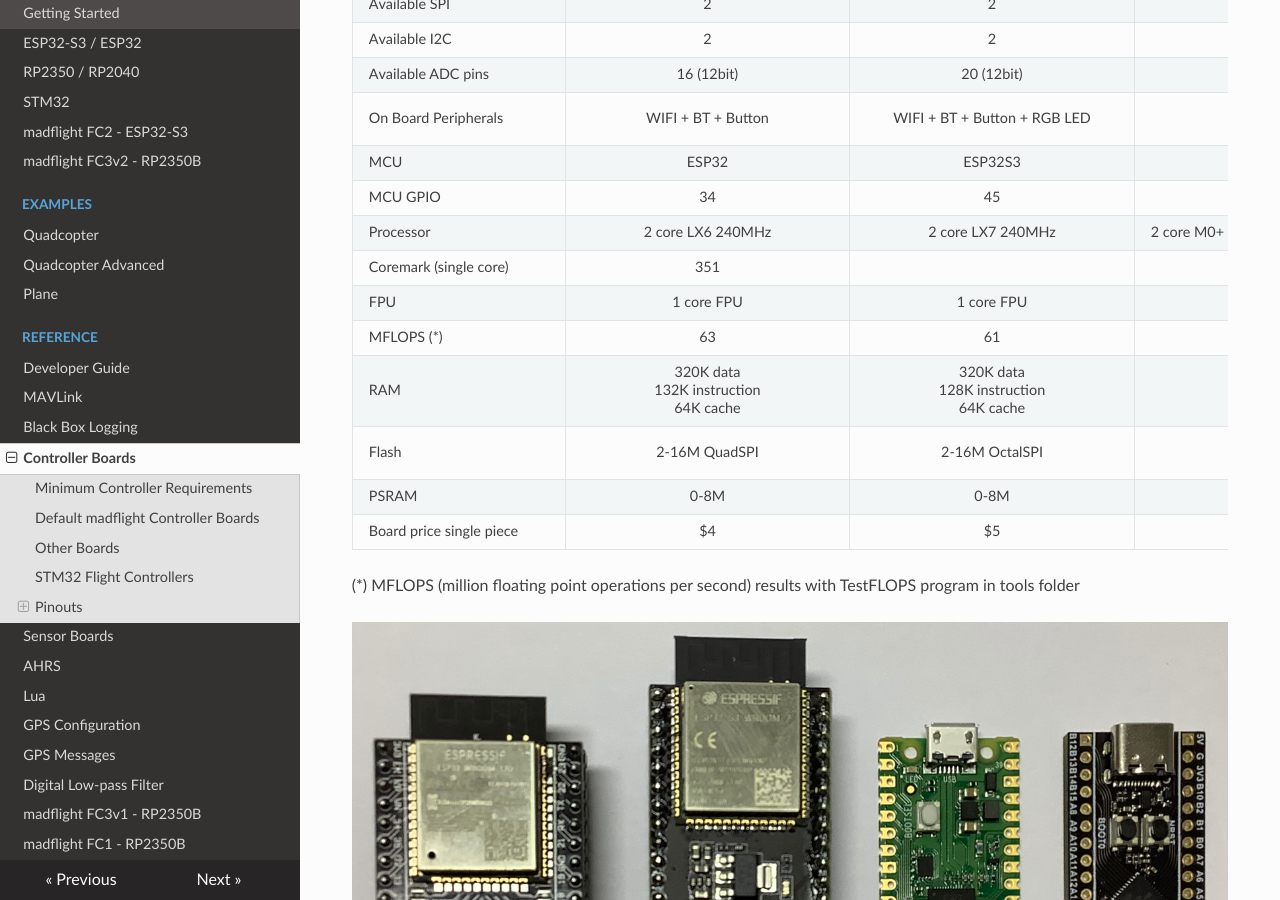
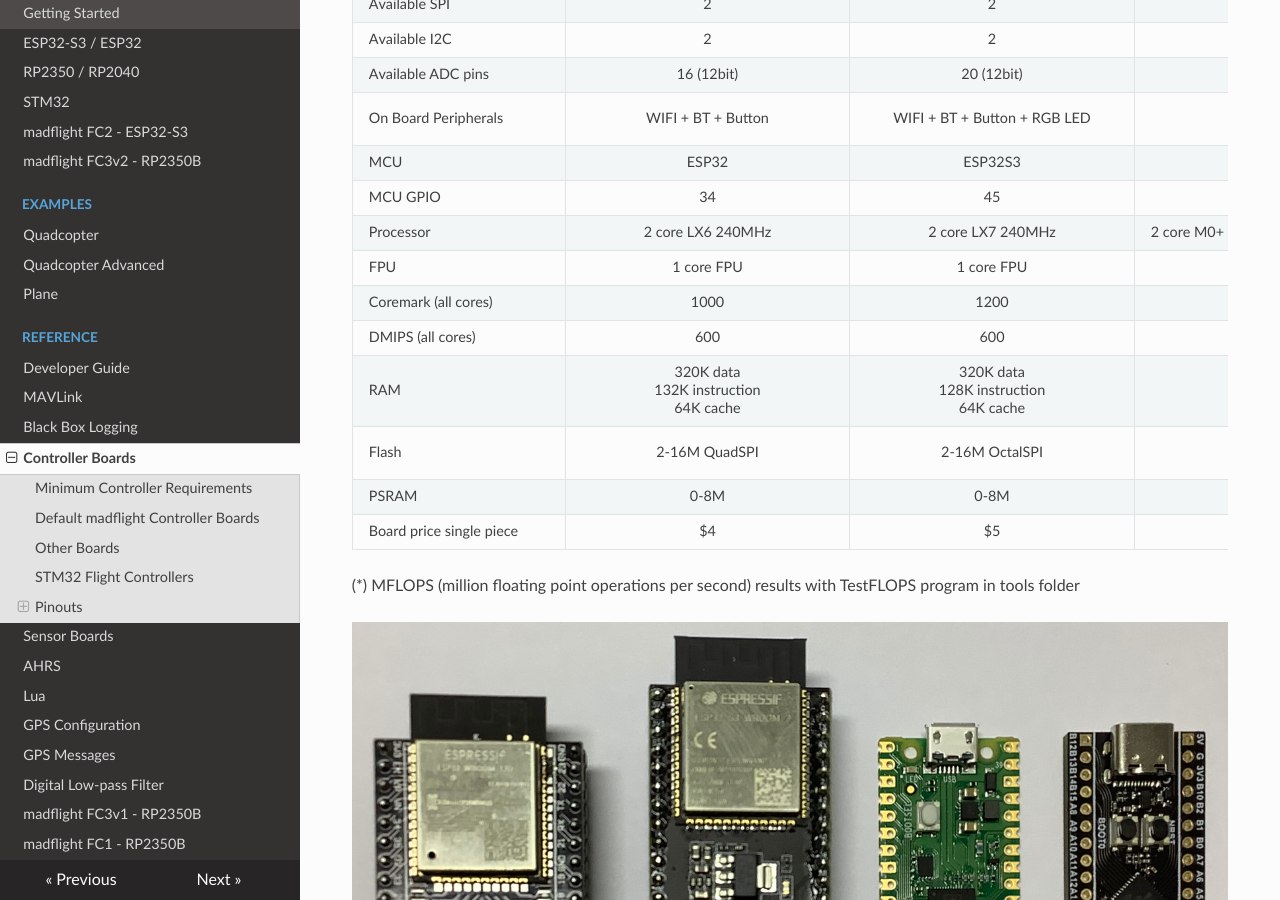
Before and after one commit to qqqlab/madflight-docs, an MkDocs documentation site: the page built from docs/Controller-Boards.md, in a window 1280 px wide and 900 px high, scrolled down 908 px. Built offline with MkDocs 1.6.1, drawn with Linux system fonts in a browser that asks for light colours; nearby versions of some CDN libraries.

Commit message:
Update Controller-Boards.md

```diff
--- a/docs/Controller-Boards.md
+++ b/docs/Controller-Boards.md
@@ -28,9 +28,9 @@
 MCU | ESP32 | ESP32S3 | RP2040 | RP2350 | STM32F411CE/CC
 MCU GPIO | 34 | 45 | 30 | 30 | 32
 Processor | 2 core LX6 240MHz | 2 core LX7 240MHz | 2 core M0+ 200MHz (overclock 266MHz) | 2 core M33 150MHz (overclock 300MHz) | 1 core M4 100MHz
-Coremark (single core) | 351 | | 228 | | 172
 FPU | 1 core FPU | 1 core FPU | no FPU | 2 core FPU | 1 core FPU
-MFLOPS (*) | 63 | 61 | 2.0 | 78 (156 overclock) | 48
+Coremark (all cores) | 1000 | 1200 | 450 | 1200 | 170
+DMIPS (all cores)    |  600 |  600 | 360 |  450 | 125
 RAM | 320K data<br>132K instruction<br>64K cache | 320K data<br>128K instruction<br>64K cache | 264K data/instr.<br>16K XIP cache | 520K | 128K
 Flash | 2-16M QuadSPI | 2-16M OctalSPI | 2M QuadSPI | 4M QuadSPI | 512K internal (CE)<br>256K internal (CC)
 PSRAM | 0-8M | 0-8M | 0 | 0 | 0
```
